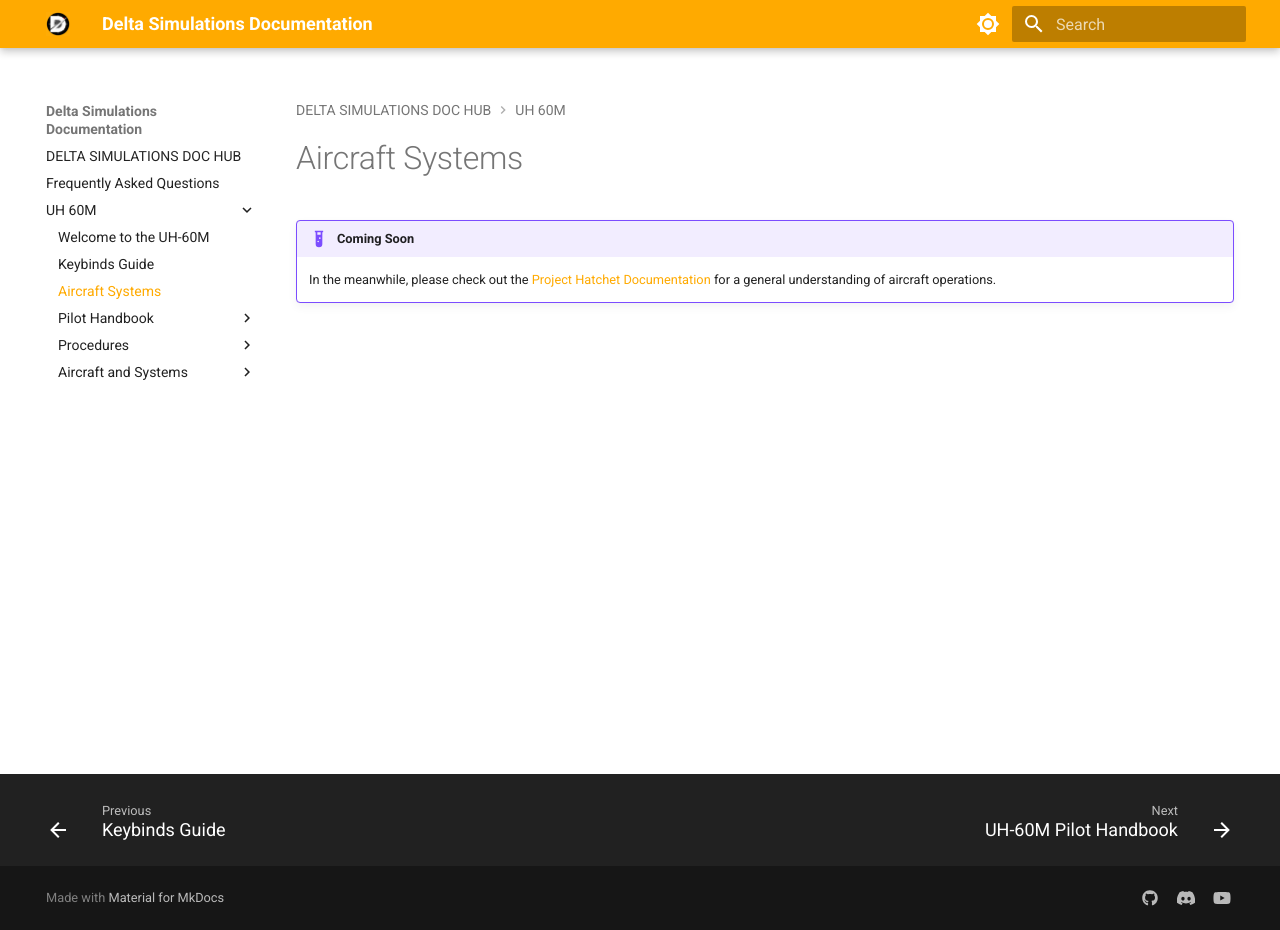
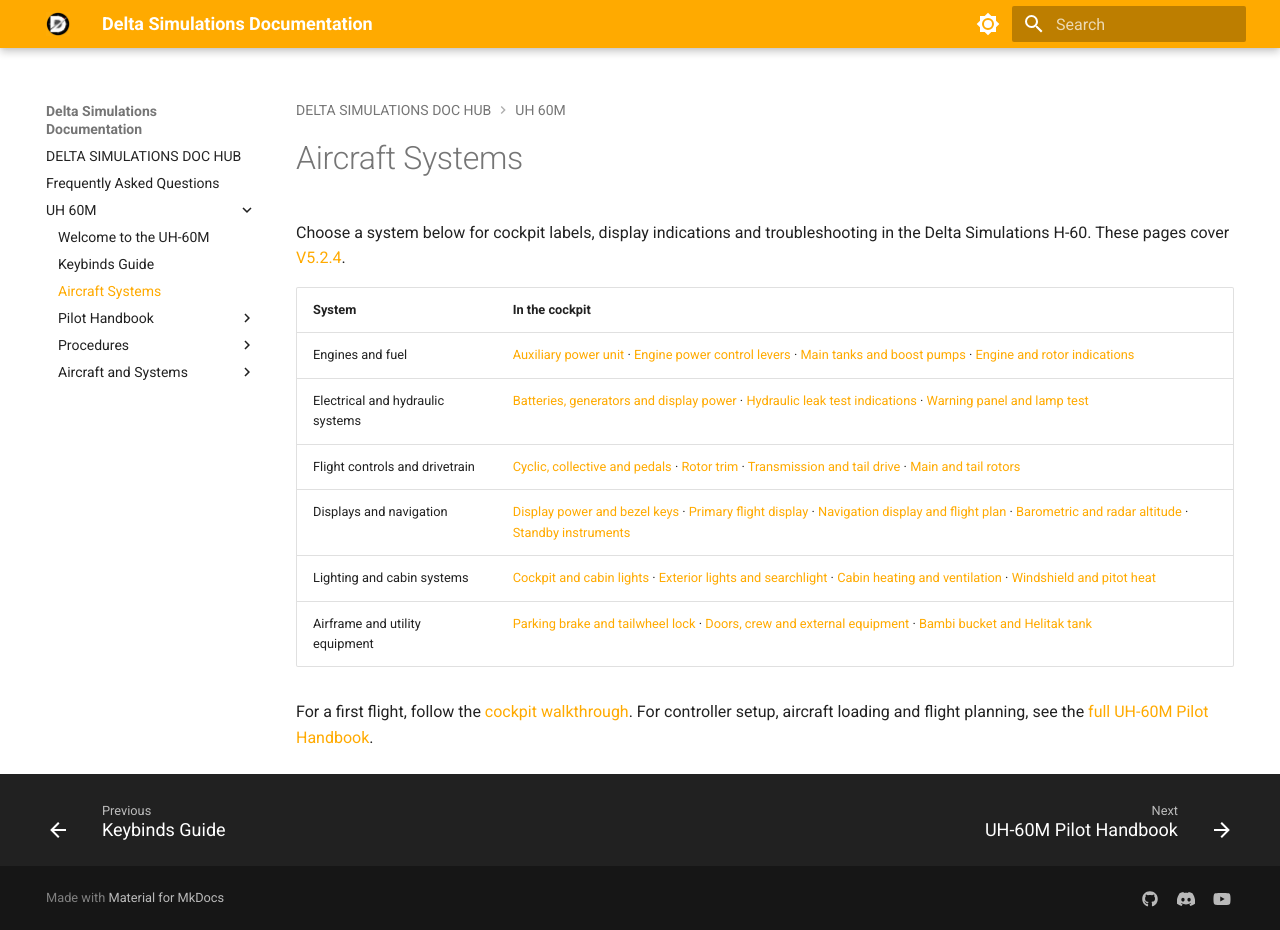
Before and after one commit to Delta-Simulations/delta-simulations-docs, an MkDocs documentation site: the page built from docs/UH-60M/MFD.md, in a window 1280 px wide and 930 px high. Built offline with MkDocs 1.6.1 and Material for MkDocs 9.7.7, drawn with Linux system fonts in a browser that asks for light colours.

Commit message:
UH-60M aircraft systems directory

```diff
--- a/docs/UH-60M/MFD.md
+++ b/docs/UH-60M/MFD.md
@@ -1,4 +1,14 @@
 # Aircraft Systems
 
-!!! example "Coming Soon"
-    In the meanwhile, please check out the [Project Hatchet Documentation](https://uh-60m.gitbook.io/workspace/guides/multi-functional-displays) for a general understanding of aircraft operations.
+Choose a system below for cockpit labels, display indications and troubleshooting in the Delta Simulations H-60. These pages cover [V5.2.4](https://github.com/Delta-Simulations/MSFS-H-60M/releases/tag/V5.2.4).
+
+| System | In the cockpit |
+| --- | --- |
+| Engines and fuel | [Auxiliary power unit](pilot-handbook/power-and-fuel/auxiliary-power-unit.md) · [Engine power control levers](pilot-handbook/power-and-fuel/engine-power-control-levers.md) · [Main tanks and boost pumps](pilot-handbook/power-and-fuel/main-fuel-tanks-and-boost-pumps.md) · [Engine and rotor indications](pilot-handbook/flight-displays/engine-and-rotor-indications.md) |
+| Electrical and hydraulic systems | [Batteries, generators and display power](pilot-handbook/power-and-fuel/batteries-generators-and-display-power.md) · [Hydraulic leak test indications](pilot-handbook/power-and-fuel/hydraulic-leak-test-indications.md) · [Warning panel and lamp test](pilot-handbook/flight-deck/warning-panel-and-lamp-test.md) |
+| Flight controls and drivetrain | [Cyclic, collective and pedals](Aircraft%20and%20Systems/Flight%20Controls.md) · [Rotor trim](pilot-handbook/controls-and-lighting/rotor-trim-and-flight-assistance.md) · [Transmission and tail drive](pilot-handbook/airframe-and-instruments/transmission-and-tail-drive.md) · [Main and tail rotors](pilot-handbook/airframe-and-instruments/main-and-tail-rotors.md) |
+| Displays and navigation | [Display power and bezel keys](pilot-handbook/flight-displays/display-power-and-bezel-keys.md) · [Primary flight display](pilot-handbook/flight-displays/primary-flight-display.md) · [Navigation display and flight plan](pilot-handbook/flight-displays/navigation-display-and-flight-plan.md) · [Barometric and radar altitude](pilot-handbook/flight-displays/barometric-and-radar-altitude.md) · [Standby instruments](pilot-handbook/airframe-and-instruments/standby-flight-instruments.md) |
+| Lighting and cabin systems | [Cockpit and cabin lights](pilot-handbook/controls-and-lighting/cockpit-and-cabin-lighting.md) · [Exterior lights and searchlight](pilot-handbook/controls-and-lighting/exterior-lights-and-searchlight.md) · [Cabin heating and ventilation](pilot-handbook/airframe-and-instruments/cabin-heating-and-ventilation.md) · [Windshield and pitot heat](pilot-handbook/airframe-and-instruments/windshield-and-pitot-heat.md) |
+| Airframe and utility equipment | [Parking brake and tailwheel lock](pilot-handbook/flight-deck/parking-brake-and-tailwheel-lock.md) · [Doors, crew and external equipment](pilot-handbook/installation-and-equipment/doors-crew-and-external-equipment.md) · [Bambi bucket and Helitak tank](pilot-handbook/installation-and-equipment/bambi-bucket-and-helitak-tank.md) |
+
+For a first flight, follow the [cockpit walkthrough](pilot-handbook/flight-deck/first-flight-cockpit-walkthrough.md). For controller setup, aircraft loading and flight planning, see the [full UH-60M Pilot Handbook](pilot-handbook/index.md).
```
